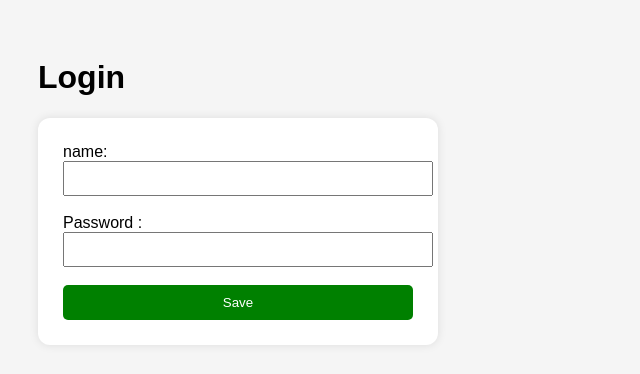
After one commit to 20240406-crypto/Ass-SE, a Django app: page /UserLogin/ in a window 1280 px wide. The commit adds this page. Shown: the top 374 px of the page, without its empty margins (0-640 px from the left). Run offline with Django 5.2, Linux system fonts and the light colour scheme.

Commit message:
Update : New User Class

```diff
--- /dev/null
+++ b/masroofy/budget/templates/budget/UserLogin.html
@@ -0,0 +1,67 @@
+<!DOCTYPE html>
+<html>
+<head>
+    <title>Set Budget</title>
+
+    <style>
+    body {
+        font-family: Arial;
+        background-color: #f5f5f5;
+        padding: 30px;
+    }
+
+    .card {
+        background: white;
+        padding: 25px;
+        border-radius: 12px;
+        width: 350px;
+        box-shadow: 0 0 10px rgba(0,0,0,0.1);
+    }
+
+    input {
+        width: 100%;
+        padding: 8px;
+    }
+
+    button {
+        padding: 10px;
+        width: 100%;
+        background-color: green;
+        color: white;
+        border: none;
+        border-radius: 5px;
+    }
+    </style>
+
+</head>
+<body>
+
+    <h1>Login</h1>
+
+    <div class="card">
+
+        {% if error %}
+            <p style="color:red;">{{ error }}</p>
+        {% endif %}
+
+        {% if success %}
+            <p style="color:green;">Login successfully</p>
+        {% endif %}
+
+
+        <form method="POST">
+            {% csrf_token %}
+
+            <label>name:</label>
+            <input type="text" name="Name"><br><br>
+
+            <label>Password :</label>
+            <input type="text" name="Password"><br><br>
+
+            <button type="submit">Save</button>
+        </form>
+
+    </div>
+
+</body>
+</html>
--- a/masroofy/budget/templates/budget/dashboard.html
+++ b/masroofy/budget/templates/budget/dashboard.html
@@ -34,7 +34,7 @@
             <p style="color:red;">{{ error }}</p>
 
         {% else %}
-
+            <h3>💰 Hello : {{ user.Name }}</h3>
             <h3>💰 Total Budget: {{ budget.amount }}</h3>
             <h3>📅 Start Date: {{ budget.start_date }}</h3>
             <h3>📅 End Date: {{ budget.end_date }}</h3>
--- a/masroofy/budget/urls.py
+++ b/masroofy/budget/urls.py
@@ -4,4 +4,5 @@ from . import views
 urlpatterns = [
     path('set-budget/', views.setBudget, name='set-budget'),
     path('dashboard/', views.dashboard, name='dashboard'),
+    path('UserLogin/', views.CreateUser, name='User-Login'),
 ]
--- a/masroofy/budget/views.py
+++ b/masroofy/budget/views.py
@@ -1,5 +1,17 @@
 from django.shortcuts import render, redirect
-from .models import BudgetCycle
+from .models import BudgetCycle , User
+
+
+
+
+
+def CreateUser(request):
+    if request.method =="POST" :
+        name = request.POST.get("Name")
+        password = request.POST.get("Password")
+        User.objects.create(Name = name , Password = password ,FakeBackUP = " " )
+        return redirect ("dashboard")
+    return render(request, "budget/UserLogin.html")
 
 
 def setBudget(request):
@@ -36,6 +48,7 @@ def setBudget(request):
 
 
 def dashboard(request):
+    user = User.objects.last()
     budget = BudgetCycle.objects.last()
 
     if not budget:
@@ -44,6 +57,7 @@ def dashboard(request):
         })
 
     return render(request, "budget/dashboard.html", {
+        "user" : user,
         "budget": budget,
         "daily_limit": budget.daily_limit_calc()
     })
```
Also changed, not shown: masroofy/budget/models.py (+9 -0 lines), masroofy/budget/migrations/0003_user.py (added), masroofy/db.sqlite3, 2 other files.
